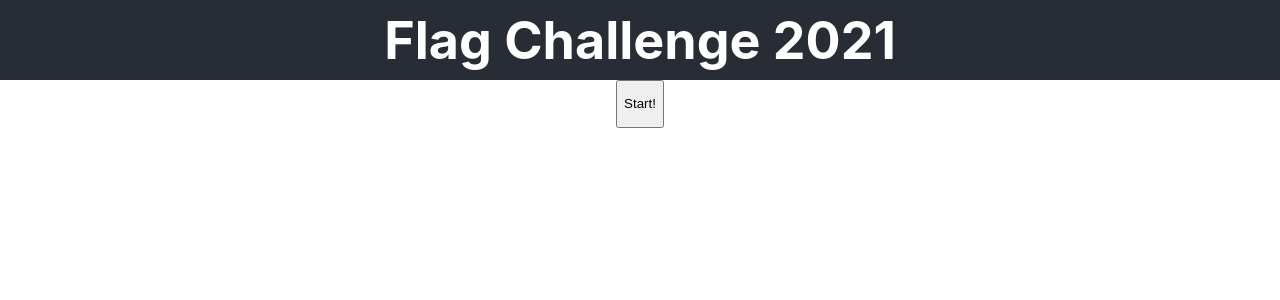
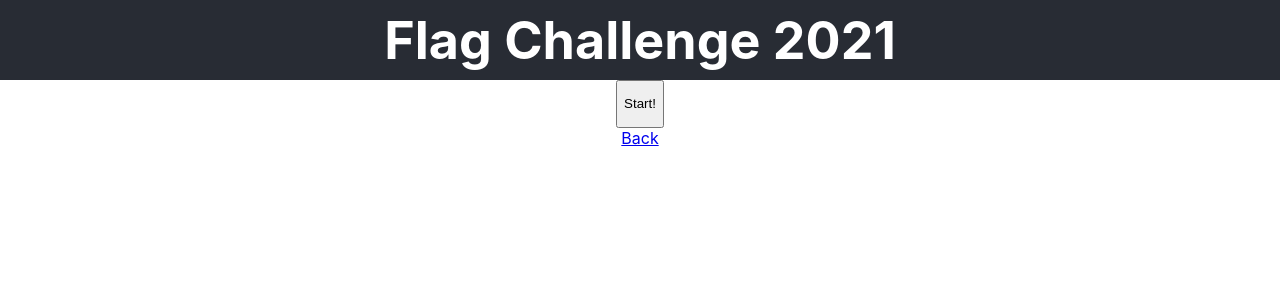
Before and after one commit to Paroni/flag-challenge, a React (Create React App) app: page /challenge in a window 1280 px wide. Shown: the top 300 px of the page. Built offline with nearby package versions, Linux system fonts and the light colour scheme.

Commit message:
Add links for returning to home page

```diff
--- a/src/Author.tsx
+++ b/src/Author.tsx
@@ -1,11 +1,19 @@
 import React from 'react';
+import {Link} from "react-router-dom";
 
 function Author() {
   return (
     <div className="Author">
-      <p>
-        Hi! I'm Sami Kalmi, the author of this project.
-      </p>
+      <div>
+        <p>
+          Hi! I'm Sami Kalmi, the author of this project.
+        </p>
+      </div>
+      <div>
+        <Link to={"/"} >
+          Back
+        </Link>
+      </div>
     </div>
   );
 }
--- a/src/index.tsx
+++ b/src/index.tsx
@@ -1,6 +1,6 @@
 import React from 'react';
 import ReactDOM from 'react-dom';
-import {BrowserRouter as Router, Routes, Route} from 'react-router-dom';
+import {BrowserRouter as Router, Routes, Route, Link} from 'react-router-dom';
 import './index.css';
 import App from './App';
 import reportWebVitals from './reportWebVitals';
@@ -19,7 +19,16 @@
           <Route
             path="*"
             element={
-              <p>There's nothing here!</p>
+              <div>
+                <div>
+                  <p>There's nothing here!</p>
+                </div>
+                <div>
+                  <Link to={"/"} >
+                    Front Page
+                  </Link>
+                </div>
+              </div>
             }
           />
         </Route>
--- a/src/timeTrial/TimeTrialStart.tsx
+++ b/src/timeTrial/TimeTrialStart.tsx
@@ -1,4 +1,5 @@
 import React from 'react';
+import {Link} from "react-router-dom";
 
 function TimeTrialStart(
   props: {
@@ -6,9 +7,19 @@
   }
 ) {
   return (
-    <button onClick={() => props.handleStart()}>
-      <p>Start!</p>
-    </button>
+    <div>
+      <div>
+        <button onClick={() => props.handleStart()}>
+          <p>Start!</p>
+        </button>
+      </div>
+
+      <div>
+        <Link to={"/"} >
+          Back
+        </Link>
+      </div>
+    </div>
   )
 }
 
```
